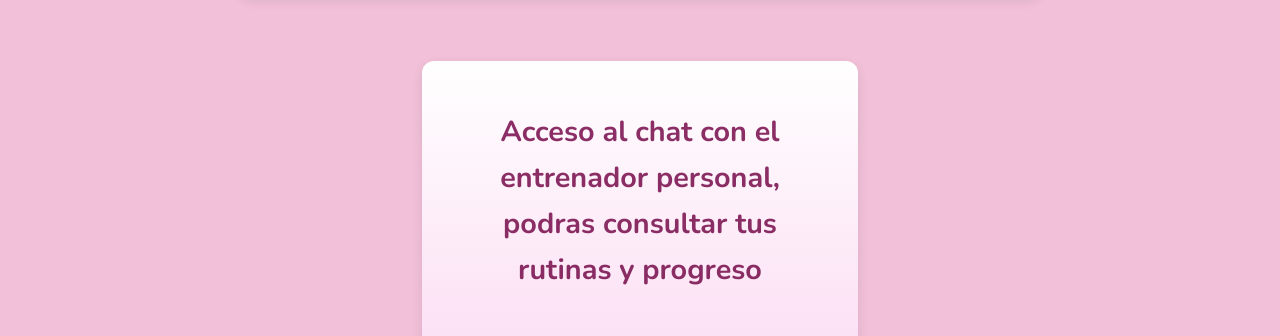
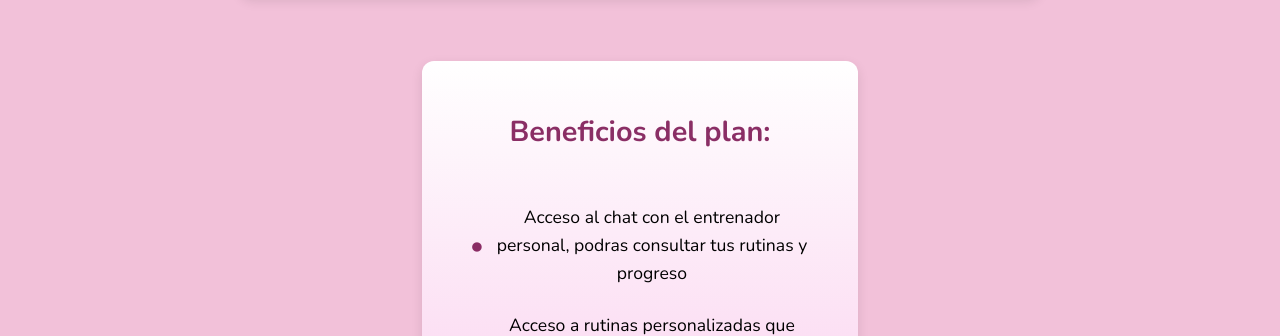
Before and after one commit to lorbeafus/lore--fit, a plain HTML site: page pages/planes/online.html in a window 1280 px wide. Shown: the part 403-739 px from the top of the page. Drawn offline with nearby package versions, Linux system fonts and the light colour scheme.

Commit message:
detalle del plan

```diff
--- a/pages/planes/online.html
+++ b/pages/planes/online.html
@@ -52,6 +52,7 @@
 
         <ul class="detalle-plan">
             <li>
+                <span>Beneficios del plan:</span>
                 <span>Acceso al chat con el entrenador personal, podras consultar tus rutinas y progreso</span>
                 <span>Acceso a rutinas personalizadas que podras realizar en casa con o sin equipo</span>
                 <span>Sesiones quincenales con nutricionista que monitorizara tu progreso</span>
```
Also changed, not shown: pages/planes/premiun.html (+1 -0 lines).
